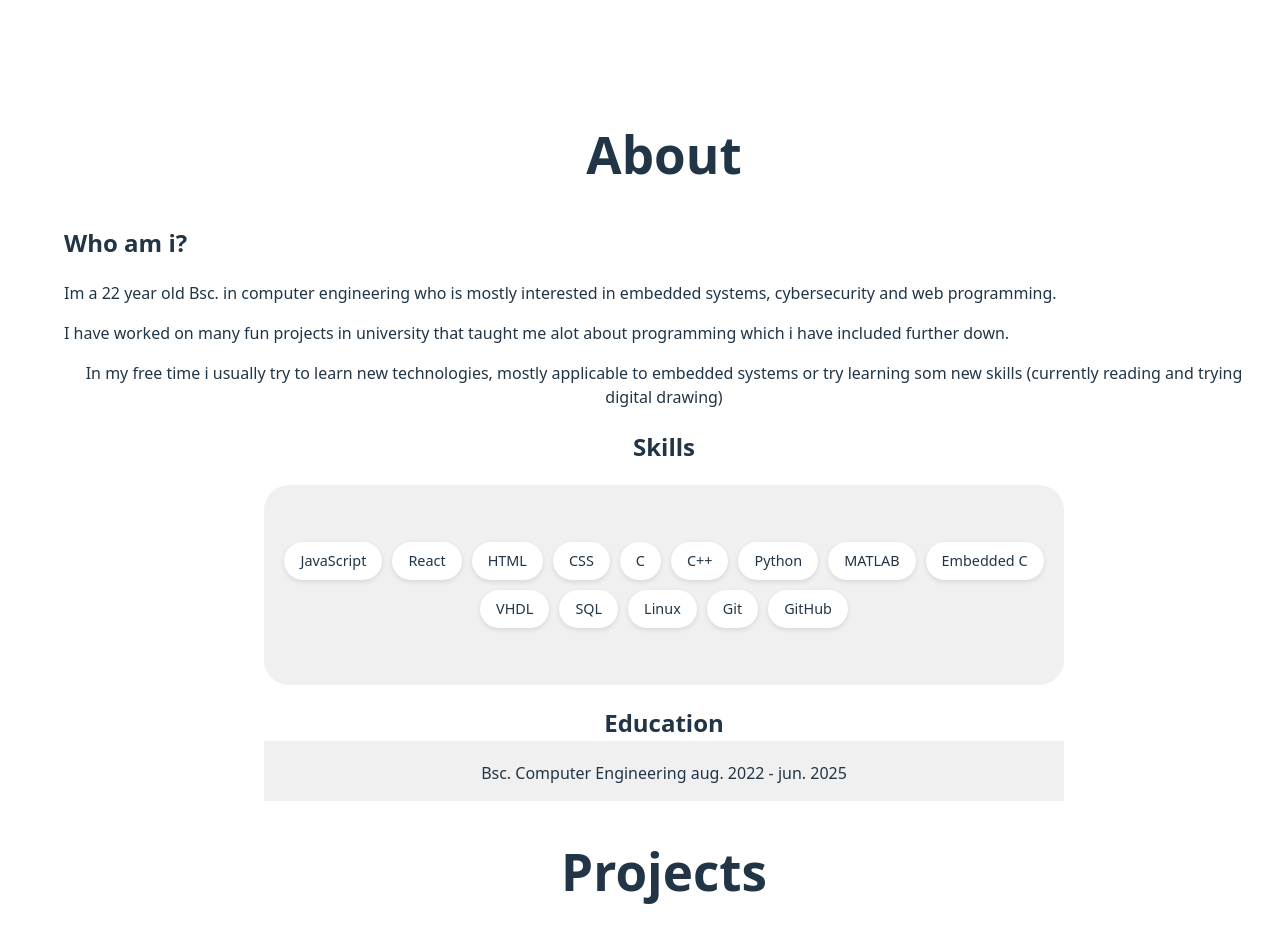
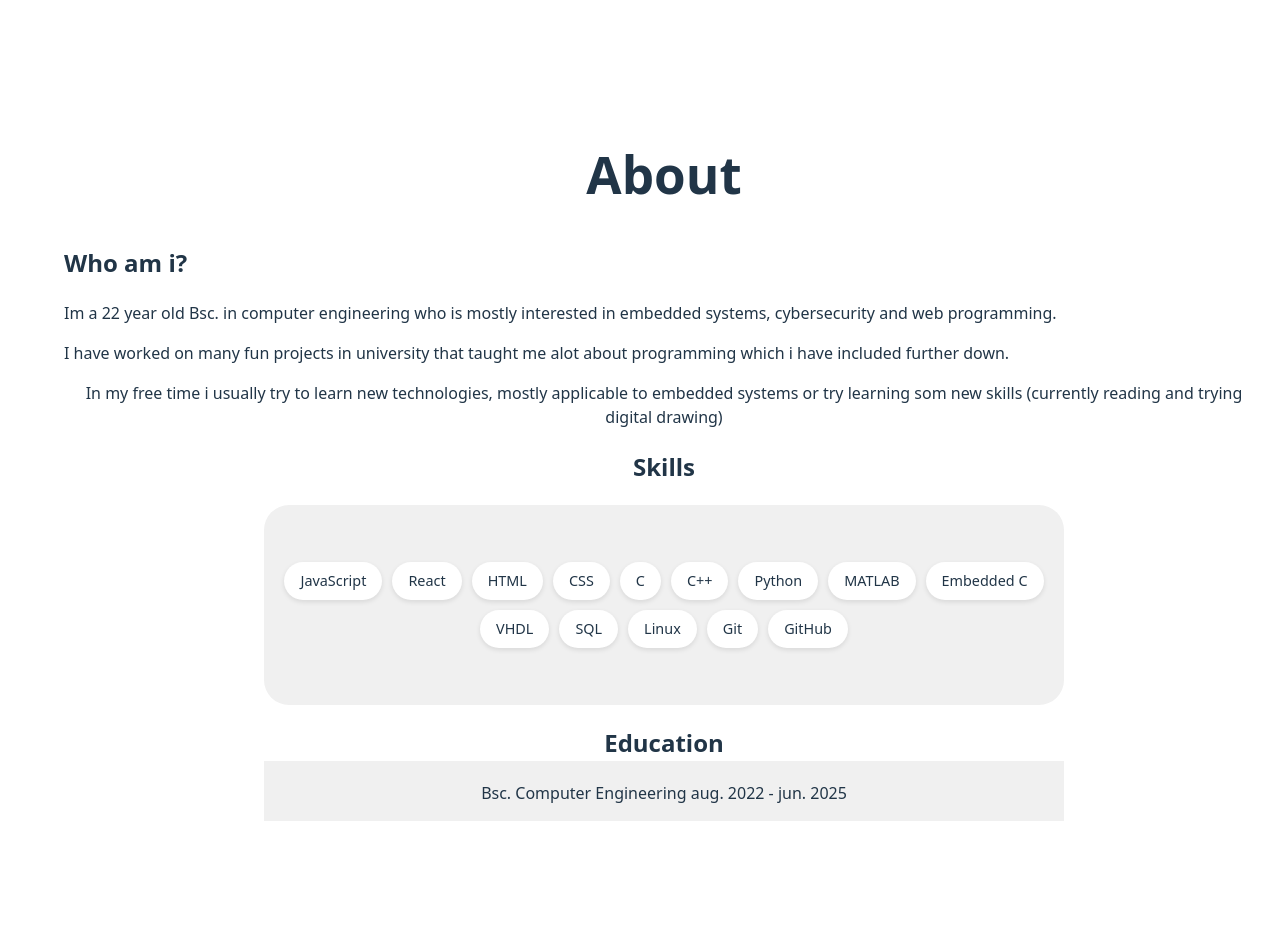
Before and after one commit to azazarino/portfolio-website, a React (Vite) app: page / in a window 1280 px wide. Shown: the part 780-1722 px from the top of the page. Built offline with nearby package versions, Linux system fonts and the light colour scheme.

Commit message:
fixed scrolling and added som styling

```diff
--- a/src/App.jsx
+++ b/src/App.jsx
@@ -14,7 +14,6 @@ function App() {
         <About />
         <Projects />
       </main>
-
     </>
   )
 }
--- a/src/components/navbar.jsx
+++ b/src/components/navbar.jsx
@@ -9,8 +9,10 @@ function Navbar() {
             duration: 500,
             delay: 0,
             smooth: 'easeInOutQuart',
+            offset: -60,
         });
     };
+
     return (
         <div className="navbar">
             <div className="navbar-links">
--- a/src/css/about.css
+++ b/src/css/about.css
@@ -1,3 +1,11 @@
+#about-section {
+    height: 900px;
+}
+
+.about-div {
+    padding-top: 20px;
+}
+
 .me-div {
     max-width: 1200px;
     width: 1200px;
--- /dev/null
+++ b/src/css/projects.css
@@ -0,0 +1,3 @@
+#projects-section {
+    height: 800px;
+}
--- a/src/pages/portfolio.jsx
+++ b/src/pages/portfolio.jsx
@@ -7,7 +7,6 @@ function Portfolio() {
 
   return (
     <Element name="home-element">
-      <>
       <section id='home-section'>
         <div className='profile-div'>
           <img src="https://picsum.photos/seed/picsum/200/300" alt="profile-picture" />
@@ -22,7 +21,6 @@ function Portfolio() {
           </div>
         </div>
       </section >
-      </>
     </Element>
   )
 }
--- a/src/pages/projects.jsx
+++ b/src/pages/projects.jsx
@@ -1,9 +1,10 @@
 import { Element } from "react-scroll";
+import '../css/projects.css'
 
 function Projects() {
     return (
         <Element name="projects-element">
-            <section>
+            <section id="projects-section">
                 <div className="projects-div">
                     <h1>Projects</h1>
                 </div>
```
Lines whose indentation alone changed are shown as unchanged.
